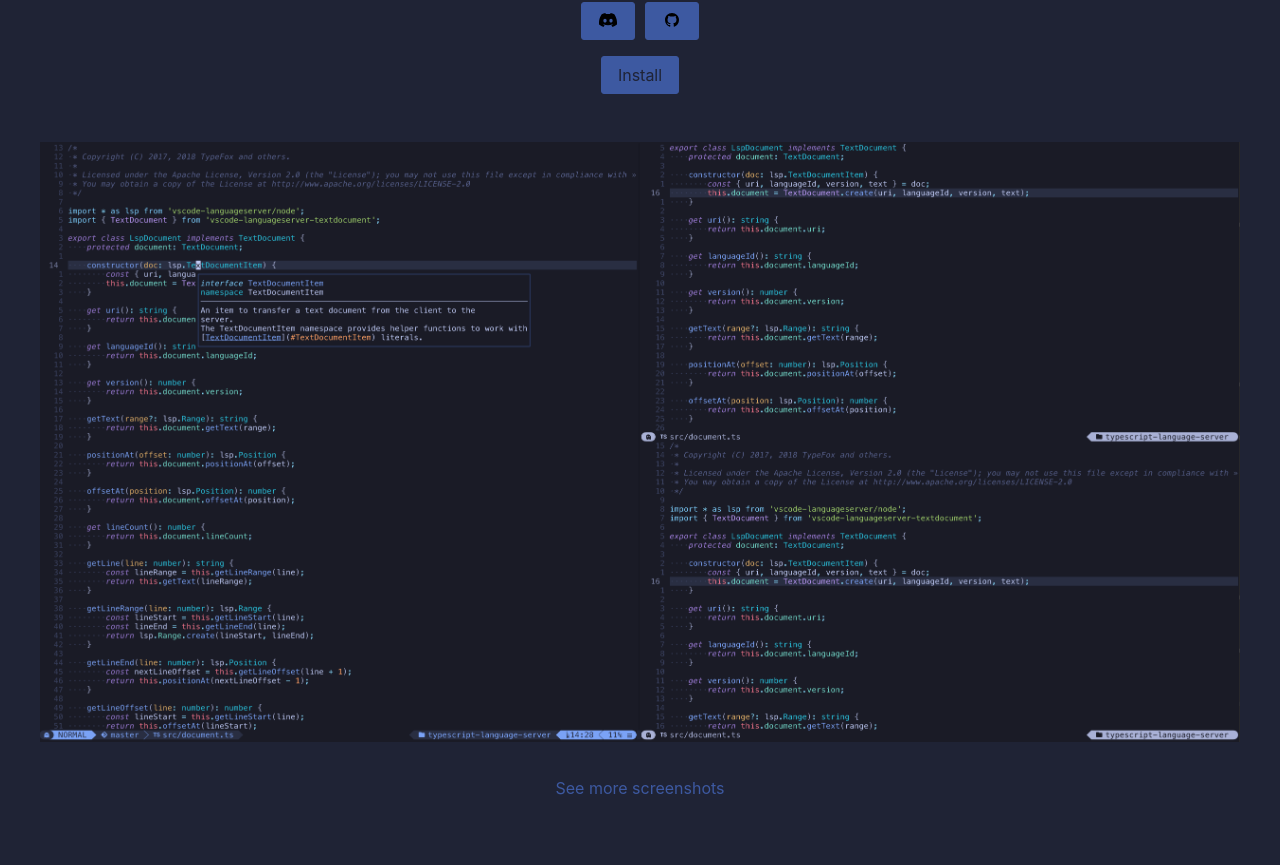
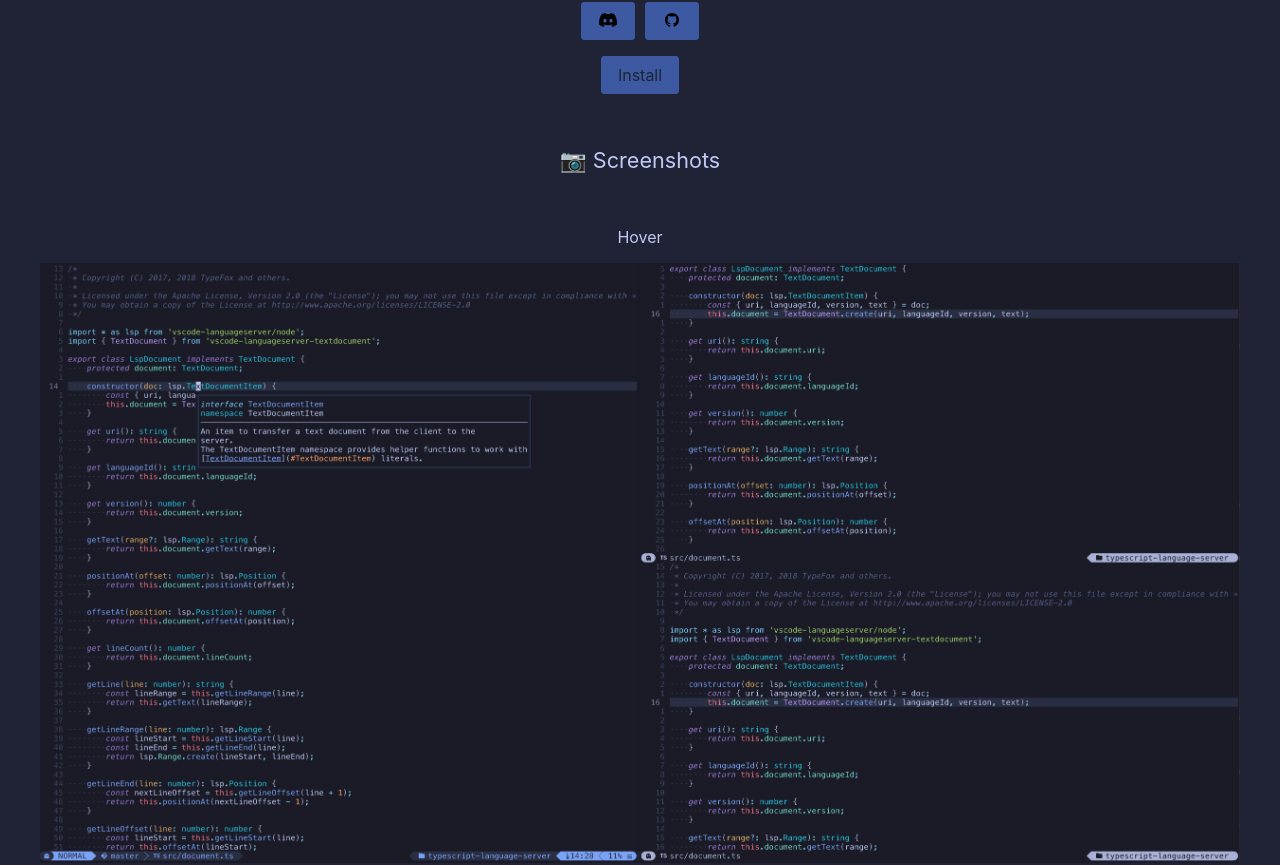
Before and after one commit to CosmicNvim/cosmic-web, a Next.js app: page / in a window 1280 px wide. Shown: the part 292-1157 px from the top of the page. Built offline with nearby package versions, Linux system fonts and the light colour scheme; no server answers.

Commit message:
Single page now

```diff
--- a/components/screenshots.tsx
+++ b/components/screenshots.tsx
@@ -1,77 +1,80 @@
 import Image from "next/image";
 
 type TProps = {
-  showAll?: boolean;
+  count?: number|null;
 };
-export function ScreenshotImages({ showAll = false }: TProps) {
+
+type ImageProps = {
+  [key: string]: {
+    label: string;
+    width: number;
+    height: number;
+    alt: string;
+  };
+};
+
+const images: ImageProps = {
+  "/screenshots/hover.png": {
+    label: "Hover",
+    width: 1200,
+    height: 600,
+    alt: "",
+  },
+  "/screenshots/reference.png": {
+    label: "Find Reference",
+    width: 1200,
+    height: 600,
+    alt: "",
+  },
+  "/screenshots/rename.png": {
+    label: "Rename",
+    width: 800,
+    height: 600,
+    alt: "",
+  },
+  "/screenshots/find_files.png": {
+    label: "Find Files",
+    width: 1200,
+    height: 600,
+    alt: "",
+  },
+  "/screenshots/code_action.png": {
+    label: "Code Action",
+    width: 900,
+    height: 600,
+    alt: "",
+  },
+  "/screenshots/terminal.png": {
+    label: "Floating Terminal",
+    width: 1200,
+    height: 600,
+    alt: "",
+  },
+};
+
+export function ScreenshotImages({ count }: TProps) {
   return (
+    <>
       <div className="screenshots">
-      <div className="screenshot">
-        {showAll && (
-          <p>Hover</p>
-        )}
+        <p className="description">📷 Screenshots</p>
+        {Object.keys(images)
+          .map((key: string) => {
+            const image = images[key];
+            return (
+              <div key={key} className="screenshot">
+                <p>{image.label}</p>
                 <Image
-          src="/screenshots/hover.png"
+                  src={key}
                   layout="intrinsic"
-          width={1200}
-          height={600}
-          alt=""
+                  width={image.width}
+                  height={image.height}
+                  alt={image.alt}
                 />
               </div>
-      {showAll && (
-        <>
-          <div className="screenshot">
-            <p>Find Reference</p>
-            <Image
-              src="/screenshots/reference.png"
-              layout="intrinsic"
-              width={1200}
-              height={600}
-              alt=""
-            />
-          </div>
-          <div className="screenshot">
-            <p>Rename Floating Window</p>
-            <Image
-              src="/screenshots/rename.png"
-              layout="intrinsic"
-              width={800}
-              height={600}
-              alt=""
-            />
-          </div>
-          <div className="screenshot">
-            <p>Find Files</p>
-            <Image
-              src="/screenshots/find_files.png"
-              layout="intrinsic"
-              width={1200}
-              height={600}
-              alt=""
-            />
-          </div>
-          <div className="screenshot">
-            <p>Code Action</p>
-            <Image
-              src="/screenshots/code_action.png"
-              layout="intrinsic"
-              width={900}
-              height={600}
-              alt=""
-            />
-          </div>
-          <div className="screenshot">
-            <p>Floating Terminal</p>
-            <Image
-              src="/screenshots/terminal.png"
-              layout="intrinsic"
-              width={1200}
-              height={600}
-              alt=""
-            />
+            );
+          })
+          .filter((image, i) => (typeof count === "number" ? i < count : true))}
       </div>
     </>
-      )}
-    </div>
   );
 }
--- a/pages/index.tsx
+++ b/pages/index.tsx
@@ -1,9 +1,17 @@
 import type { NextPage } from "next";
-import Link from "next/link";
-import { Title, ScreenshotImages, Head, DiscordIcon, GithubIcon } from '../components'
+import { useState } from "react";
+import {
+  Title,
+  ScreenshotImages,
+  Head,
+  DiscordIcon,
+  GithubIcon,
+} from "../components";
 import styles from "../styles/Home.module.scss";
 
 const Home: NextPage = () => {
+  const [showMore, setShowMore] = useState(false);
+
   return (
     <div className={styles.container}>
       <Head />
@@ -18,8 +26,20 @@ const Home: NextPage = () => {
         </p>
 
         <div className="buttons">
-          <a className="button discord" href="https://discord.gg/EwdrKzVbvJ" target="_blank" rel="noreferrer"><DiscordIcon /></a>
-          <a className="button github" href="https://github.com/mattleong/CosmicNvim"><GithubIcon /></a>
+          <a
+            className="button discord"
+            href="https://discord.gg/EwdrKzVbvJ"
+            target="_blank"
+            rel="noreferrer"
+          >
+            <DiscordIcon />
+          </a>
+          <a
+            className="button github"
+            href="https://github.com/mattleong/CosmicNvim"
+          >
+            <GithubIcon />
+          </a>
         </div>
 
         <div className={styles.install}>
@@ -31,13 +51,13 @@ const Home: NextPage = () => {
           </a>
         </div>
 
-        <ScreenshotImages />
-
-        <Link href="/screenshots">See more screenshots</Link>
+        <ScreenshotImages count={!showMore ? 1 : null} />
+        {!showMore && (
+          <a className="button reversed" onClick={() => setShowMore(true)}>See more screenshots</a>
+        )}
       </main>
     </div>
   );
 };
 
-
 export default Home;
--- a/styles/globals.scss
+++ b/styles/globals.scss
@@ -11,6 +11,9 @@ body {
 a {
   color: #3d59a1;
   text-decoration: none;
+  &:hover {
+    cursor: pointer;
+  }
   &.button {
     display: inline-block;
     border: 1px solid;
@@ -24,6 +27,15 @@ a {
     &:hover {
       background-color: #1f2335;
       color: #3d59a1;
+    }
+
+    &.reversed {
+      background-color: #1f2335;
+      color: #3d59a1;
+      &:hover {
+        background-color: #3d59a1;
+        color: #1f2335;
+      }
     }
   }
 }
@@ -43,6 +55,10 @@ a {
   flex-direction: column;
   text-align: center;
 
+  .description {
+    font-size: 1.35em;
+  }
+
   .screenshot {
     margin: 1em 0 2em;
   }
```
Also changed, not shown: pages/screenshots.tsx (deleted, +0 -23 lines). Lines whose indentation alone changed are shown as unchanged.
